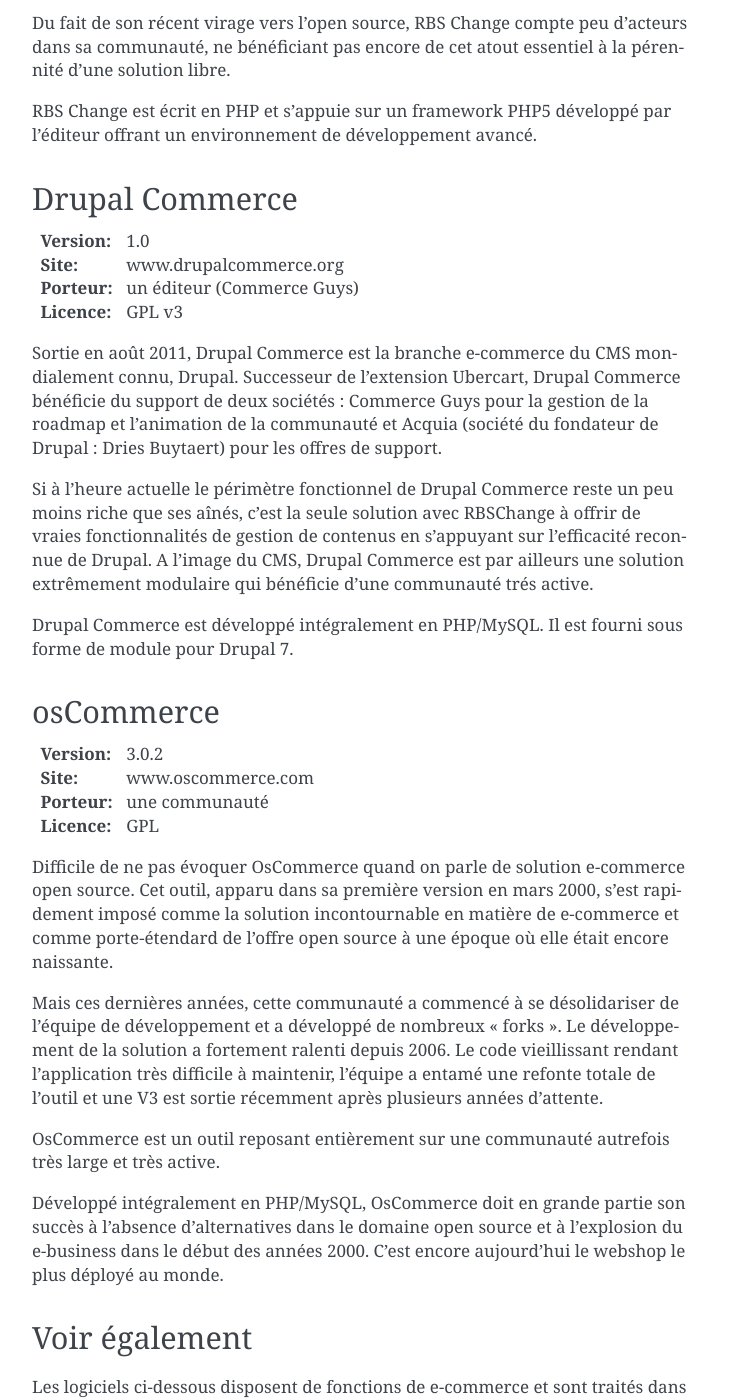
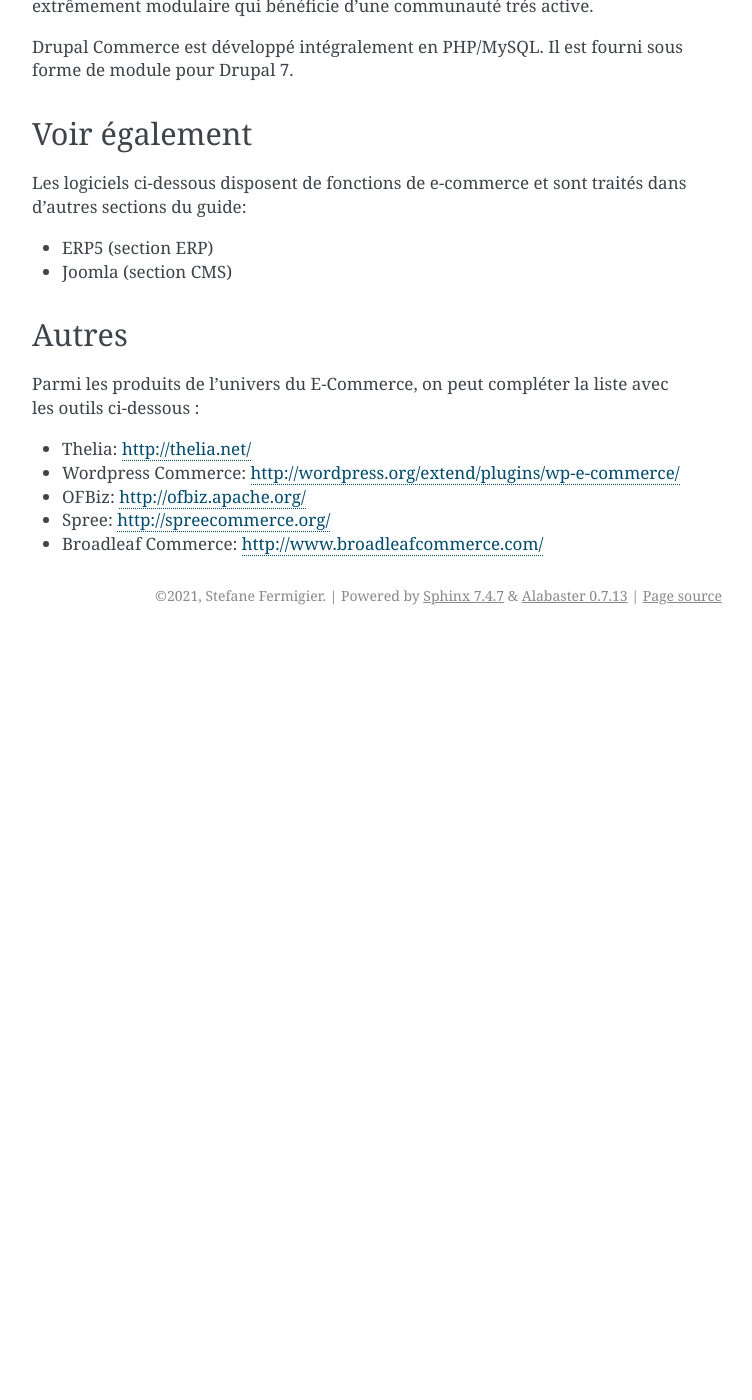
Before and after one commit to sfermigier/guide-oss, a Sphinx documentation site: the page built from source/applications/e-commerce.rst, in a window 1280 px wide and 1400 px high, scrolled down 2715 px. Shown: the whole window, without its empty margins (388-1140 px from the left). Built offline with Sphinx 7.4.7, drawn with Linux system fonts in a browser that asks for light colours; after the commit the page ends 3350 px from its top, so only the background shows below that; some of the changed text lies outside the part shown.

Commit message:
Update content.

```diff
--- a/source/applications/e-commerce.rst
+++ b/source/applications/e-commerce.rst
@@ -58,27 +58,6 @@
 Oxid est développé intégralement en PHP/MySQL. Il intègre le framework Ajax jQuery, et dispose d'une API et d'une couverture WebService complète, permettant d'adapter l'outil à de nouveaux besoins et contextes spécifiques.
 
 
-
-
-RBS Change
-----------
-
-:Version: 3.0.4
-:Site: www.rbschange.fr
-:Porteur: un éditeur (Ready Business System)
-:Licence: GPL v3
-
-Le modèle open source attire bien des éditeurs de logiciels. RBS fait partie de ceux qui se sont tournés vers un tel modèle en livrant en février 2010 ses applications Change CMS et e-commerce sous licence open source.
-
-Fruit de 5 ans de développement et plus d’une centaine de projets, cette solution est très prometteuse tant d’un point de vue technique que fonctionnel. Notons quelques aspects différenciants de la solution : CMS et e-commerce totalement intégrés et couplés, un backoffice de gestion utilisant la technologie Ajax, une version entreprise pour des fonctionnalités avancées (prévisualisation du site à une date donnée, gestion automatique des promotions…), etc.
-
-Du fait de son récent virage vers l’open source, RBS Change compte peu d’acteurs dans sa communauté, ne bénéficiant pas encore de cet atout essentiel à la pérennité d’une solution libre.
-
-RBS Change est écrit en PHP et s’appuie sur un framework PHP5 développé par l’éditeur offrant un environnement de développement avancé.
-
-
-
-
 Drupal Commerce
 ---------------
 
@@ -94,23 +73,6 @@
 Drupal Commerce est développé intégralement en PHP/MySQL. Il est fourni sous forme de module pour Drupal 7.
 
 
-osCommerce
-----------
-
-:Version: 3.0.2
-:Site: www.oscommerce.com
-:Porteur: une communauté
-:Licence: GPL
-
-Difficile de ne pas évoquer OsCommerce quand on parle de solution e-commerce open source. Cet outil, apparu dans sa première version en mars 2000, s'est rapidement imposé comme la solution incontournable en matière de e-commerce et comme porte-étendard de l’offre open source à une époque où elle était encore naissante.
-
-Mais ces dernières années, cette communauté a commencé à se désolidariser de l'équipe de développement et a développé de nombreux « forks ». Le développement de la solution a fortement ralenti depuis 2006. Le code vieillissant rendant l'application très difficile à maintenir, l'équipe a entamé une refonte totale de l'outil et une V3 est sortie récemment après plusieurs années d’attente.
-
-OsCommerce est un outil reposant entièrement sur une communauté autrefois très large et très active.
-
-Développé intégralement en PHP/MySQL, OsCommerce doit en grande partie son succès à l'absence d'alternatives dans le domaine open source et à l'explosion du e-business dans le début des années 2000. C'est encore aujourd'hui le webshop le plus déployé au monde.
-
-
 Voir également
 --------------
 
@@ -118,7 +80,7 @@
 
 - ERP5 (section ERP)
 
-- Jommla (section CMS)
+- Joomla (section CMS)
 
 
 Autres
@@ -127,12 +89,12 @@
 Parmi les produits de l’univers du E-Commerce, on peut compléter la liste avec les outils ci-dessous :
 
 
-- Thelia:	http://thelia.net
+- Thelia: http://thelia.net/
 
 - Wordpress Commerce: http://wordpress.org/extend/plugins/wp-e-commerce/
 
-- OFBiz:	http://ofbiz.apache.org
+- OFBiz: http://ofbiz.apache.org/
 
-- Spree:	http://spreecommerce.com
+- Spree: http://spreecommerce.org/
 
-- Broadleaf Commerce:	http://www.broadleafcommerce.org
+- Broadleaf Commerce: http://www.broadleafcommerce.com/
--- a/source/index.rst
+++ b/source/index.rst
@@ -5,6 +5,12 @@
 :Authors: Divers
 :Miaintainer: Stefane Fermigier
 :Date: 10 janvier 2021
+
+Les pages qui suivent présentent près de 200 produits dans 40 domaines d’applications pour l’entreprise. Leur objectif est de constituer un référentiel large et pratique des meilleures solutions open source.
+
+Ces produits recouvrent un périmètre large. Ils ont été sélectionnés par un groupe d’experts techniques, fonctionnels et métiers, au sein de la communauté française du logiciel libre.
+
+Ce document est à présent maintenu par `Stefane Fermigier <https://fermigier.com/>`_.
 
 
 .. toctree::
```
Also changed, not shown: source/developpement-middleware/nosql.rst (+0 -8 lines), source/developpement-middleware/outils-de-developpement.rst (+7 -7 lines), 1 other file.
